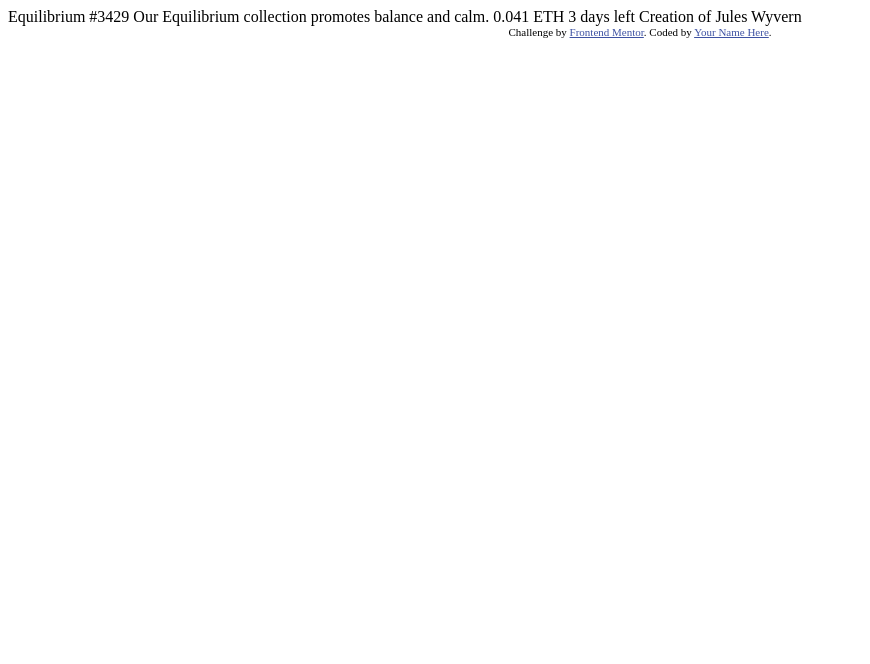
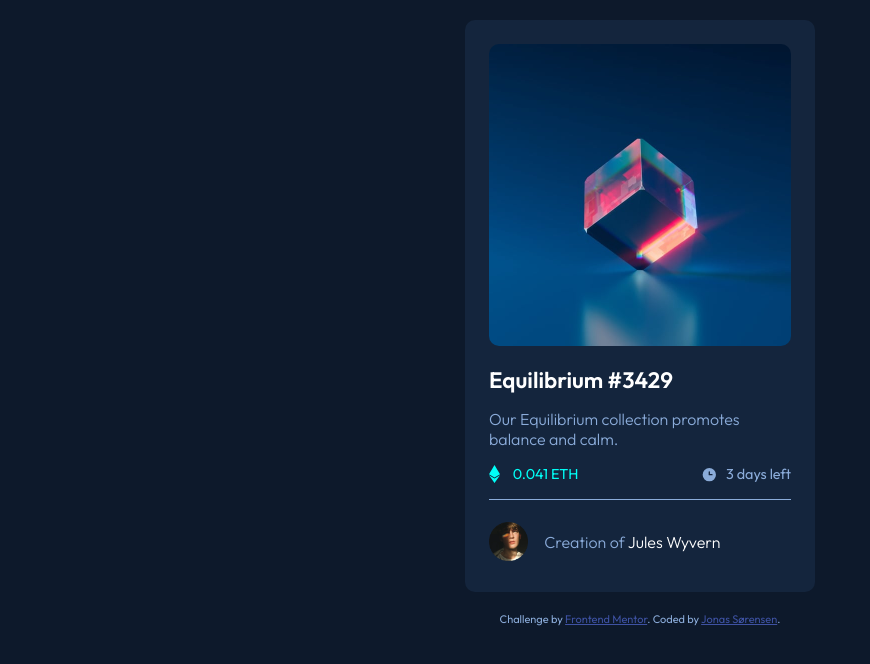
Before and after one commit to JonasPalms/nft-preview-card-component-main, a plain HTML site: page index.html in a window 1280 px wide. Shown: the whole page, without its empty margins (0-870 px from the left). Drawn offline with Linux system fonts and the light colour scheme.

Commit message:
first draft

```diff
--- a/index.html
+++ b/index.html
@@ -1,33 +1,72 @@
 <!DOCTYPE html>
 <html lang="en">
+
 <head>
   <meta charset="UTF-8">
-  <meta name="viewport" content="width=device-width, initial-scale=1.0"> <!-- displays site properly based on user's device -->
+  <meta name="viewport" content="width=device-width, initial-scale=1.0">
+  <!-- displays site properly based on user's device -->
 
-  <link rel="icon" type="image/png" sizes="32x32" href="./images/favicon-32x32.png">
+  <link rel="stylesheet" href="styles.css">
 
   <title>Frontend Mentor | NFT preview card component</title>
 
-  <!-- Feel free to remove these styles or customise in your own stylesheet 👍 -->
   <style>
-    .attribution { font-size: 11px; text-align: center; }
-    .attribution a { color: hsl(228, 45%, 44%); }
+    .attribution {
+      font-size: 11px;
+      text-align: center;
+    }
+
+    .attribution a {
+      color: hsl(228, 45%, 44%);
+    }
   </style>
 </head>
+
 <body>
 
-  Equilibrium #3429
+  <div class="card">
+    <div class="container">
+      <figure class="card-image">
+        <img src="/images/image-equilibrium.jpg" alt="Equilibrium image">
+      </figure>
 
-  Our Equilibrium collection promotes balance and calm.
+      <div class="text">
+        <h1>Equilibrium #3429</h1>
+        <p> Our Equilibrium collection promotes balance and calm.</p>
+      </div>
 
-  0.041 ETH
-  3 days left
+      <div class="stats">
 
-  Creation of Jules Wyvern
+        <span class="stats-eth"><svg width="11" height="18" xmlns="http://www.w3.org/2000/svg">
+            <path d="M11 10.216 5.5 18 0 10.216l5.5 3.263 5.5-3.262ZM5.5 0l5.496 9.169L5.5 12.43 0 9.17 5.5 0Z"
+              fill="#00FFF8" />
+          </svg>0.041 ETH</span>
+        <span class="stats-time"><svg width="17" height="17" xmlns="http://www.w3.org/2000/svg">
+            <path
+              d="M8.305 2.007a6.667 6.667 0 1 0 0 13.334 6.667 6.667 0 0 0 0-13.334Zm2.667 7.334H8.305a.667.667 0 0 1-.667-.667V6.007a.667.667 0 0 1 1.334 0v2h2a.667.667 0 0 1 0 1.334Z"
+              fill="#8BACD9" />
+          </svg>3 days left</span>
+      </div>
+      <div class="line-break"></div>
+      <div class="avatar">
 
-  <div class="attribution">
+        <img src="images/image-avatar.png" alt="avatar image">
+
+        <div class="avatar-text">
+          <p>Creation of <span>Jules Wyvern</span></p>
+        </div>
+      </div>
+    </div>
+  </div>
+
+  <footer class="attribution">
     Challenge by <a href="https://www.frontendmentor.io?ref=challenge" target="_blank">Frontend Mentor</a>.
-    Coded by <a href="#">Your Name Here</a>.
-  </div>
+    Coded by <a href="#">Jonas Sørensen</a>.
+  </footer>
+
+
+
+
 </body>
+
 </html>
--- /dev/null
+++ b/styles.css
@@ -0,0 +1,127 @@
+@import url('https://fonts.googleapis.com/css2?family=Outfit:wght@300;400;600&display=swap');
+
+* {
+    box-sizing: border-box;
+}
+
+:root {
+    --soft-blue: hsl(215, 51%, 70%);
+    --cyan: hsl(178, 100%, 50%);
+    --dark-blue: hsl(217, 54%, 11%);
+    --dark-blue-bg: hsl(216, 50%, 16%);
+
+}
+
+body {
+    background-color: var(--dark-blue);
+    font-size: 18px;
+    font-family: "Outfit", sans-serif;
+    color: var(--soft-blue);
+}
+
+.card {
+    margin-top: 20px;
+    margin-left: auto;
+    margin-right: auto;
+    max-width: 350px;
+    background-color: var(--dark-blue-bg);
+    padding: 1.5rem;
+    border-radius: 10px;
+}
+
+.container {
+    display: flex;
+    flex-direction: column;
+    width: 100%;
+}
+
+h1 {
+    color: white;
+    font-size: 1.4rem;
+}
+
+h1:hover {
+    color: var(--cyan);
+    cursor: pointer;
+}
+
+.text p {
+    margin-top: 0;
+    font-size: 1rem;
+    color: var(--soft-blue);
+    font-weight: 300;
+}
+
+.card-image {
+    margin: 0;
+}
+
+.card-image img {
+    object-fit: contain;
+    width: 100%;
+    border-radius: 10px;
+
+}
+
+.stats {
+    display: flex;
+    justify-content: space-between;
+}
+
+.stats-eth {
+    color: var(--cyan);
+    display: flex;
+    align-items: center;
+    font-size: 0.9rem;
+}
+
+.stats-eth svg {
+    margin-right: 0.8rem;
+}
+
+.stats-time {
+    display: flex;
+    align-items: center;
+    font-size: 0.9rem;
+}
+
+.stats-time svg {
+    margin-right: 0.5rem;
+}
+.line-break {
+    width: 100%;
+    height: 0.5px;
+    background-color: var(--soft-blue);
+    margin-top: 1rem;
+
+
+}
+.avatar {
+    margin-top: 1rem;
+    display: flex;
+    align-items: center;
+    justify-content: flex-start;
+}
+
+.avatar-text {
+    margin-left: 1rem;
+    font-size: 1rem;
+    font-weight: 300;
+}
+
+.avatar-text > p > span {
+    color: white;
+}
+
+.avatar-text > p > span:hover {
+    color: var(--cyan);
+    cursor: pointer;
+}
+
+.avatar img {
+    max-width: 13%;
+}
+
+footer {
+    margin-top: 20px;
+}
```
Also changed, not shown: design/mobile-design.jpg.
